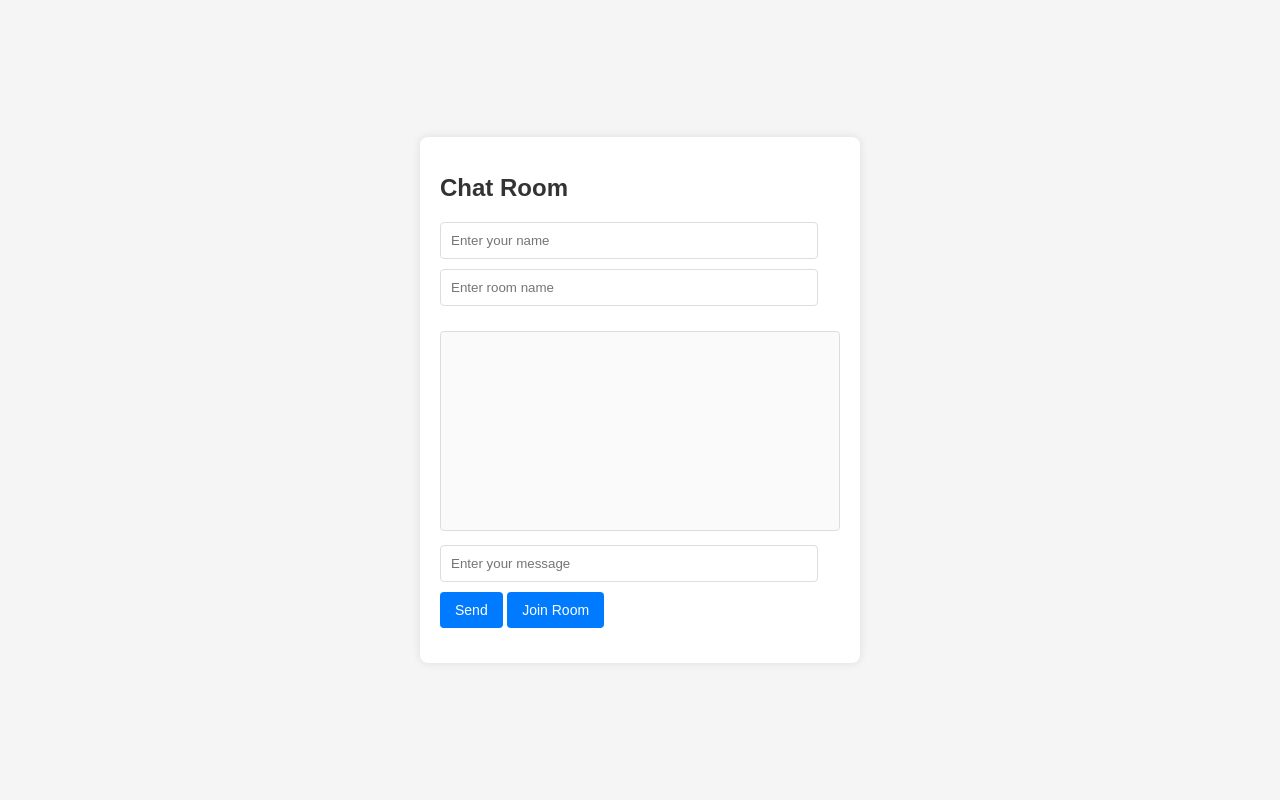
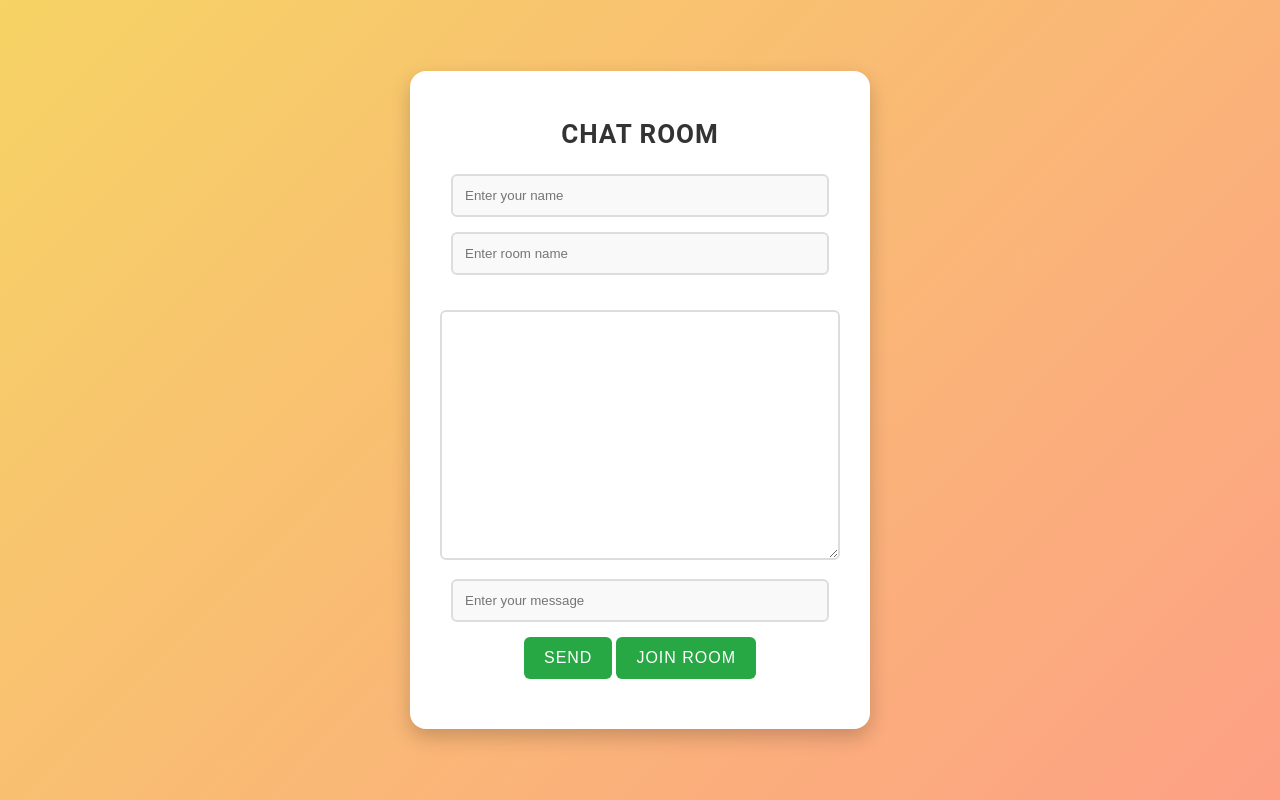
Before and after one commit to rajaneeshdevadiga/Python-Chat-app, a Flask app: page / in a window 1280 px wide. Run offline with Flask 2, Linux system fonts and the light colour scheme; some libraries are stand-ins or nearby versions.

Commit message:
Update style.css

```diff
--- a/app/static/style.css
+++ b/app/static/style.css
@@ -1,8 +1,6 @@
-/* static/style.css */
-
 body {
-    font-family: Arial, sans-serif;
-    background-color: #f5f5f5;
+    font-family: 'Roboto', sans-serif;
+    background: linear-gradient(135deg, #f6d365 0%, #fda085 100%);
     margin: 0;
     padding: 0;
     display: flex;
@@ -13,57 +11,78 @@ body {
 
 .container {
     background: #ffffff;
-    border-radius: 8px;
-    box-shadow: 0 0 10px rgba(0, 0, 0, 0.1);
-    padding: 20px;
+    border-radius: 16px;
+    box-shadow: 0 8px 20px rgba(0, 0, 0, 0.2);
+    padding: 30px;
     width: 400px;
     max-width: 100%;
+    text-align: center;
 }
 
 h1 {
-    font-size: 24px;
-    margin-bottom: 20px;
+    font-size: 26px;
+    margin-bottom: 25px;
     color: #333;
+    letter-spacing: 1px;
+    text-transform: uppercase;
 }
 
 .input-group {
-    margin-bottom: 15px;
+    margin-bottom: 20px;
 }
 
 .input-field {
     width: calc(100% - 22px);
-    padding: 10px;
-    margin-bottom: 10px;
-    border: 1px solid #ddd;
-    border-radius: 4px;
+    padding: 12px;
+    margin-bottom: 15px;
+    border: 2px solid #ddd;
+    border-radius: 6px;
     box-sizing: border-box;
+    background: #f9f9f9;
+    transition: border-color 0.3s ease;
+}
+
+.input-field:focus {
+    border-color: #007bff;
+    outline: none;
 }
 
 .messages {
     width: 100%;
-    height: 200px;
-    padding: 10px;
-    border: 1px solid #ddd;
-    border-radius: 4px;
-    margin-bottom: 10px;
+    height: 250px;
+    padding: 15px;
+    border: 2px solid #ddd;
+    border-radius: 6px;
+    margin-bottom: 15px;
     box-sizing: border-box;
-    resize: none;
-    background-color: #fafafa;
+    background-color: #fff;
     overflow-y: scroll;
 }
 
+.messages::-webkit-scrollbar {
+    width: 8px;
+}
+
+.messages::-webkit-scrollbar-thumb {
+    background-color: #007bff;
+    border-radius: 10px;
+}
+
 .btn {
-    padding: 10px 15px;
+    padding: 12px 20px;
     border: none;
-    border-radius: 4px;
-    background-color: #007bff;
+    border-radius: 6px;
+    background-color: #28a745;
     color: #fff;
     cursor: pointer;
-    font-size: 14px;
+    font-size: 16px;
+    text-transform: uppercase;
+    letter-spacing: 1px;
+    transition: background-color 0.3s ease;
 }
 
 .btn:hover {
-    background-color: #0056b3;
+    background-color: #218838;
 }
 
 .btn:focus {
```
